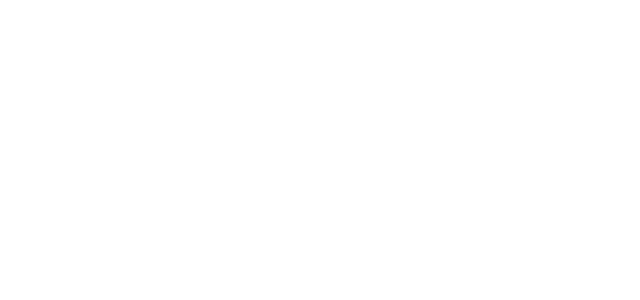
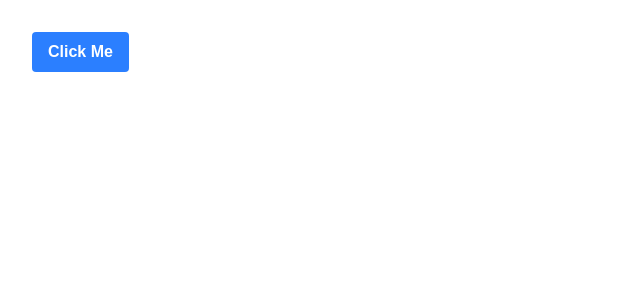
Before and after one commit to mrCodeScripts/personalWorkspace, a Next.js app in the folder webDev/proj_01/frontend/: page / in a window 1280 px wide. Shown: the top 300 px of the page, without its empty margins (0-640 px from the left). Built offline with nearby package versions, Linux system fonts and the light colour scheme.

Commit message:
sil;sakdfj

```diff
--- /dev/null
+++ b/webDev/proj_01/frontend/app/components/examples/componentExamples.tsx
@@ -0,0 +1,16 @@
+'use client';
+type ButtonComponent = {
+    text: string;
+    onClick?: () => void;
+};
+
+export default function ButtonExample1({ text, onClick }: ButtonComponent) {
+    return (
+        <button
+            className="bg-blue-500 hover:bg-blue-700 text-white font-bold py-2 px-4 rounded"
+            onClick={onClick}
+        >
+            {text}
+        </button>
+    );
+}
--- a/webDev/proj_01/frontend/app/page.tsx
+++ b/webDev/proj_01/frontend/app/page.tsx
@@ -55,6 +55,7 @@
  */
 
 
+import ButtonExample1 from './components/examples/componentExamples';
 export default function Home() {
   return (
     <div>
@@ -70,6 +71,7 @@
         {/* <FaHeart size={24} color="red" /> */}
       {/* </div> */}
       {/* <PanelsTopLeft /> */}
+      <ButtonExample1 text='Click Me' onClick={() => {console.log("shit")}} />
     </div>
   );
 }
```
